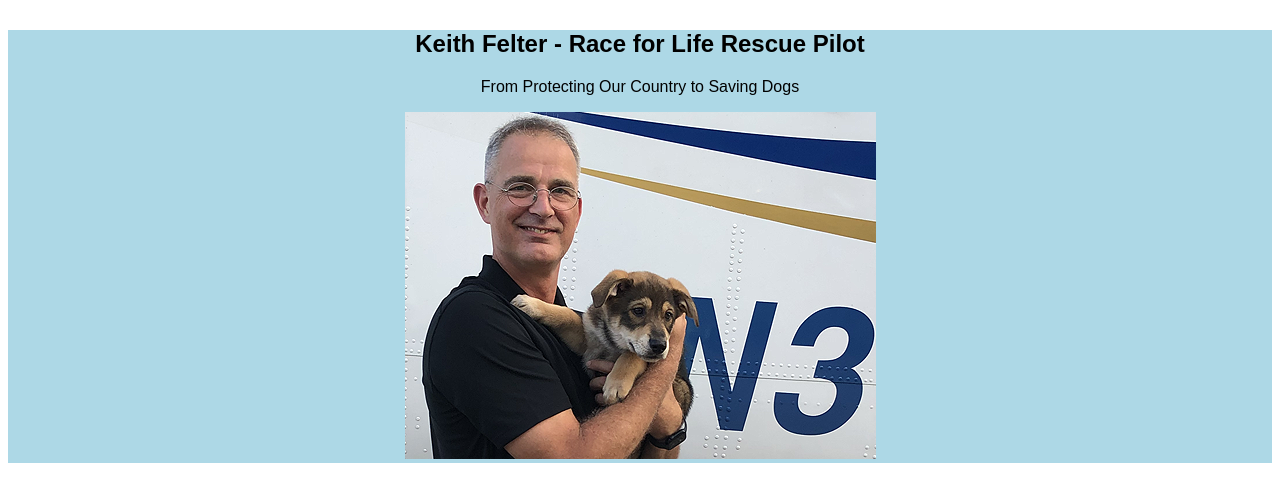
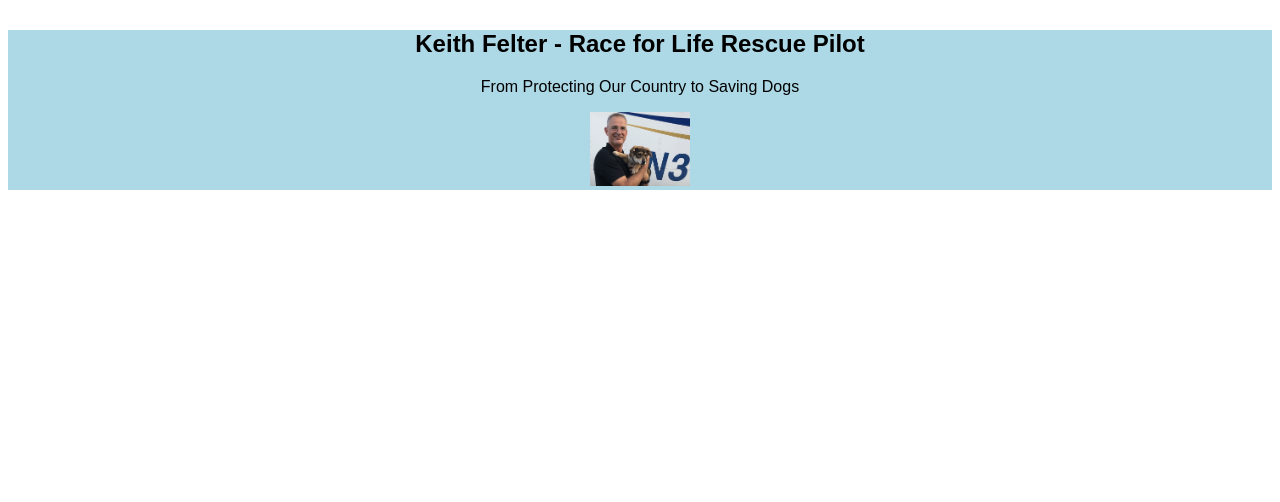
Before and after one commit to kfossplayspace/phase1project, a plain HTML site: page index.html in a window 1280 px wide. Drawn offline with Linux system fonts and the light colour scheme.

Commit message:
publish phase1project

```diff
--- a/index.html
+++ b/index.html
@@ -9,7 +9,7 @@
 <!-- TODO: basic info will go here -->
 <h1 class="title">Keith Felter - Race for Life Rescue Pilot</h1>
   <p class="subtitle">From Protecting Our Country to Saving Dogs</p>
- <img src="images/keith.png" alt="keith holding dog" class="keith-img">
+ <img src="images/keith.png" alt="Keith Holding Otis" class="keith-img">
 
 
 </section>
--- a/styles.css
+++ b/styles.css
@@ -6,3 +6,6 @@
             text-align: center;
             box-sizing: border-box;
             }
+            .keith-img {
+                width:100px;
+                height}
```
